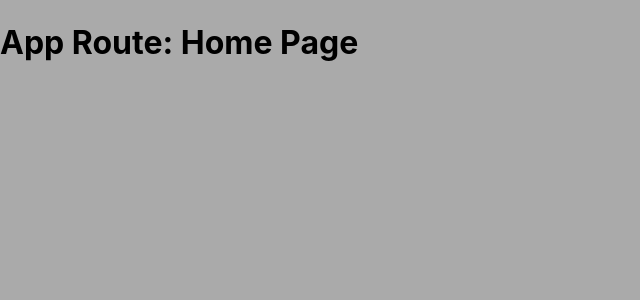
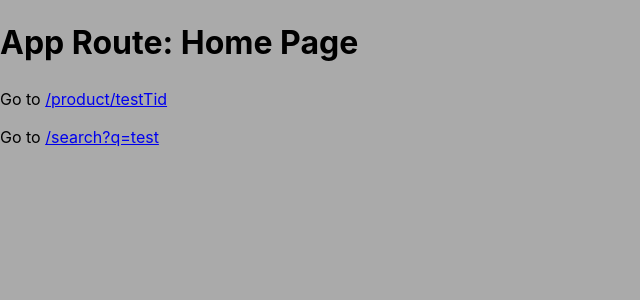
Before and after one commit to windfish27/next-demo, a Next.js app: page / in a window 1280 px wide. Shown: the top 300 px of the page, without its empty margins (0-640 px from the left). Built offline with nearby package versions, Linux system fonts and the light colour scheme.

Commit message:
add app router product and search.

```diff
--- a/app/page.tsx
+++ b/app/page.tsx
@@ -1,7 +1,23 @@
+import Link from "next/link";
+
 export default function Page() {
     return (
         <div>
             <h1>App Route: Home Page</h1>
+            <p>
+                Go to <Link href="/product/testTid">/product/testTid</Link>
+            </p>
+            <p>
+                Go to{" "}
+                <Link
+                    href={{
+                        pathname: "/search",
+                        query: { q: "test" },
+                    }}
+                >
+                    /search?q=test
+                </Link>
+            </p>
         </div>
     );
 }
```
Also changed, not shown: app/product/[tid]/page.tsx (added, +13 -0 lines), app/search/QueryText.tsx (added, +10 -0 lines), app/search/page.tsx (added, +16 -0 lines).
